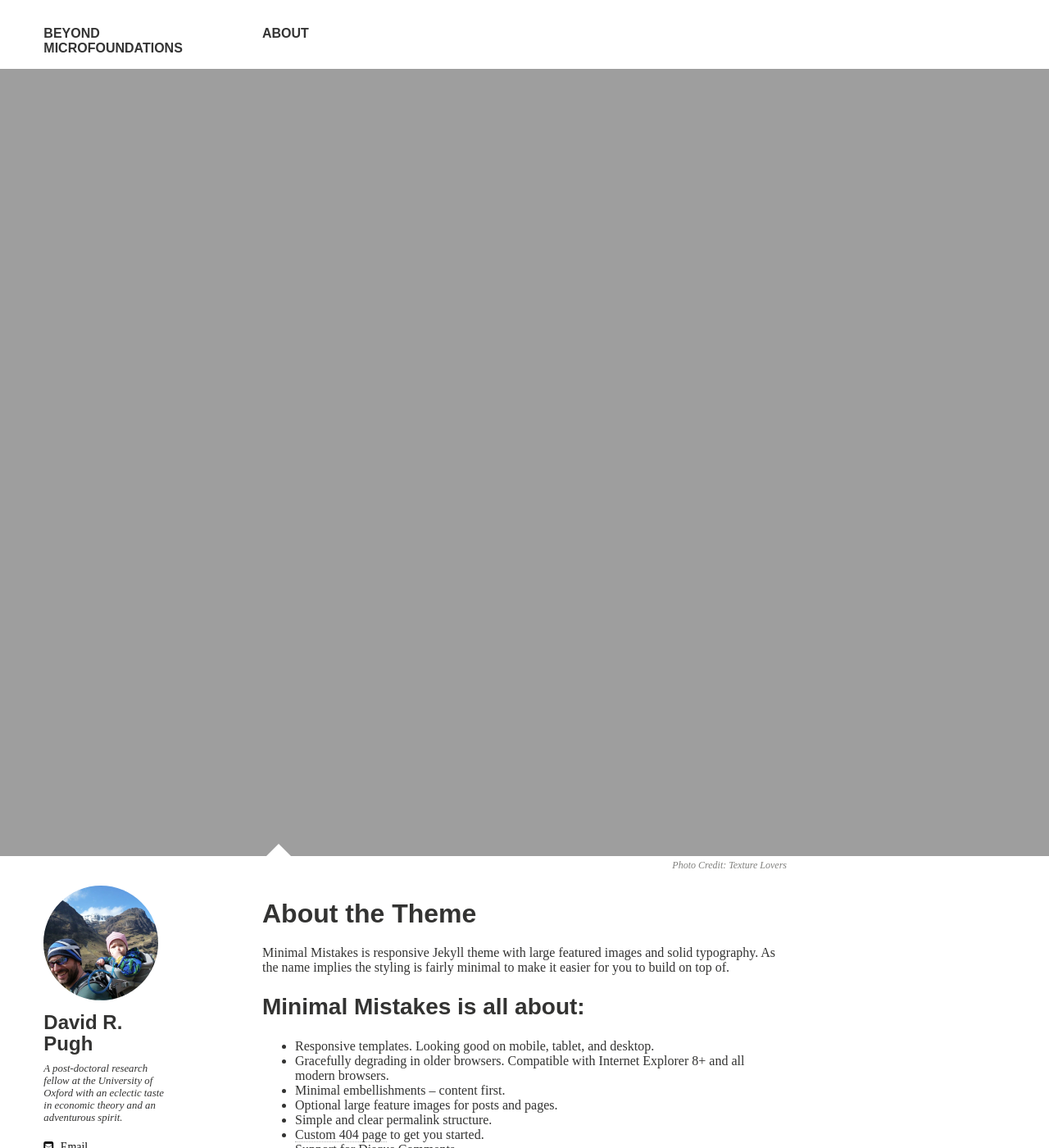
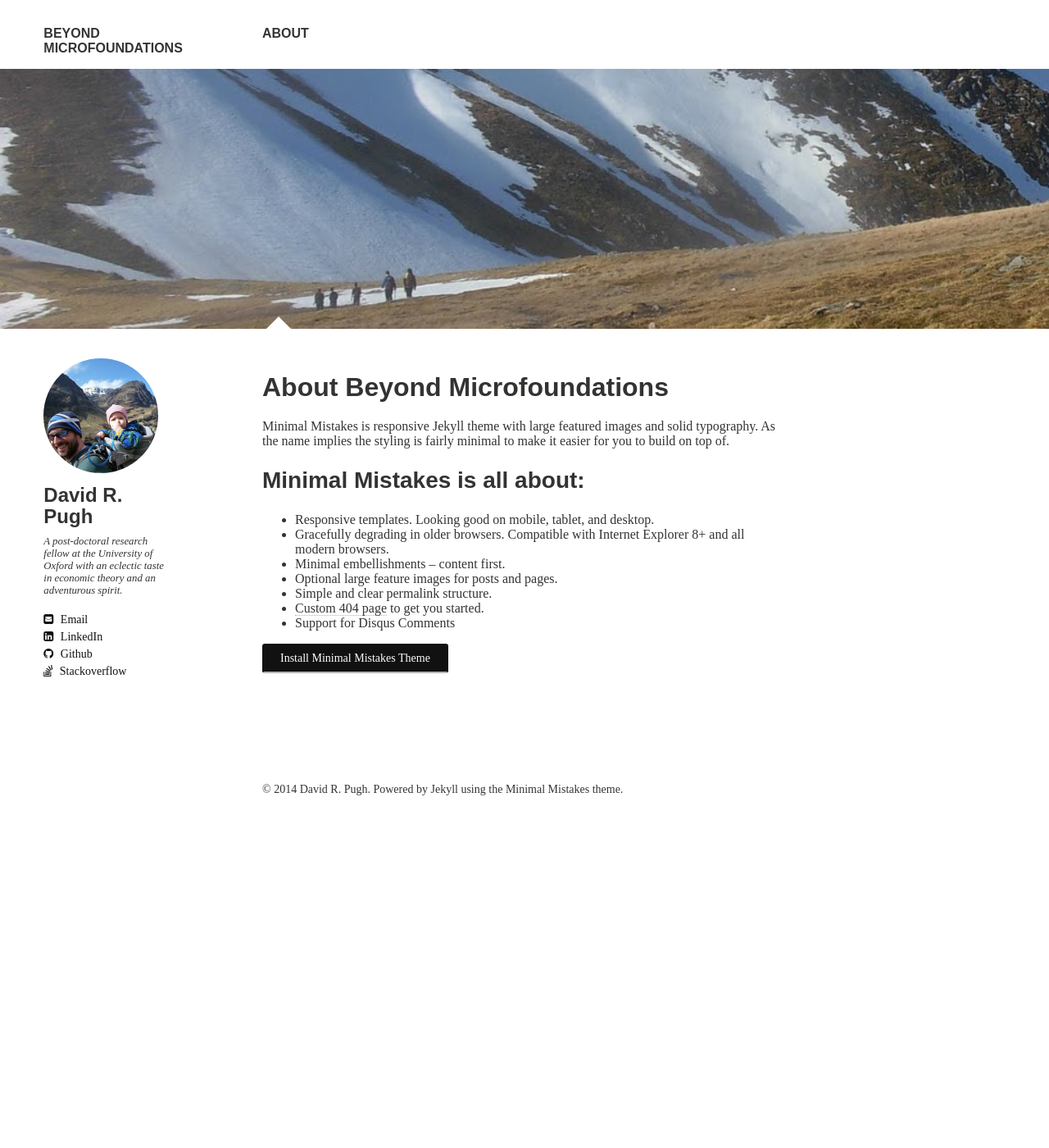
Before and after one commit to Lcpssm/davidrpugh.github.io, a Jekyll site: the page built from about/index.md, in a window 1280 px wide and 1400 px high. Shown: the whole window at 82% size. Built offline with Jekyll 4.4.1, drawn with Linux system fonts in a browser that asks for light colours; nearby versions of some CDN libraries; some web fonts are replaced.

Commit message:
Added a feature photo.

```diff
--- a/about/index.md
+++ b/about/index.md
@@ -1,13 +1,11 @@
 ---
 layout: page
-title: About the Theme
-tags: [about, Jekyll, theme, responsive]
+title: About Beyond Microfoundations
+tags: [about]
 modified: 2014-08-08T20:53:07.573882-04:00
 comments: true
 image:
-  feature: texture-feature-02.jpg
-  credit: Texture Lovers
-  creditlink: http://texturelovers.com
+  feature: south-glen-shiel-ridge.jpg
 ---
 
 Minimal Mistakes is responsive Jekyll theme with large featured images and solid typography. As the name implies the styling is fairly minimal to make it easier for you to build on top of.
```
Also changed, not shown: images/south-glen-shiel-ridge.jpg (added).
